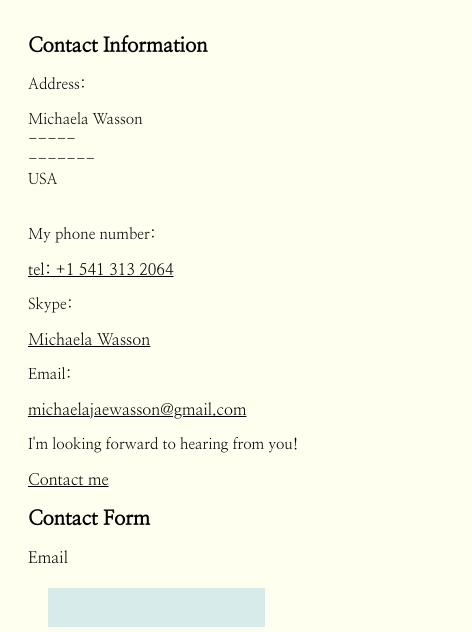
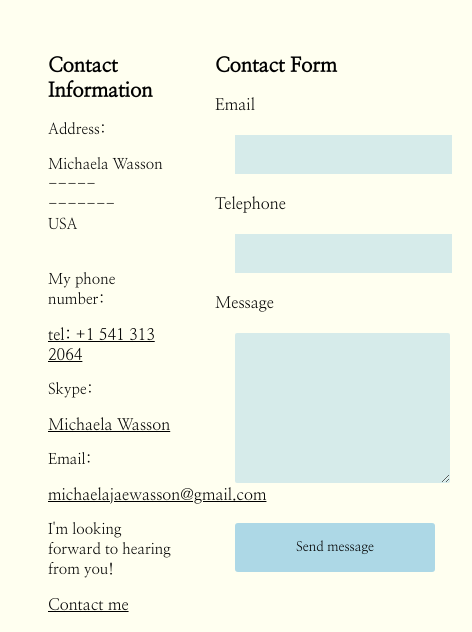
Before and after one commit to michaela-wasson/CF-Project-1, a plain HTML site: page html/contact.html in a window 390 px wide. Shown: the part 163-795 px from the top of the page, 472 px wide, since content can reach past the window. Drawn offline with Linux system fonts and the light colour scheme.

Commit message:
Revert "This commit is an experiment with a media query"
This reverts commit 11b793e3b63533d85291a0dbe8ce175c442a8635.

```diff
--- a/css/styles.production.css
+++ b/css/styles.production.css
@@ -159,12 +159,20 @@ button:focus,
 padding: 20px;
 }
 
-#contact-info-links{
+.contact-info{
+width: 50%;
+float: left;
+padding: 20px;
+max-width: 100%;
+}
+
+/*.contact-form{
+  float:right;
   width: 50%;
-  float: left;
   padding: 20px;
   max-width: 100%;
-}
+}*/
+
 
 
 .profile_portrait{
@@ -391,30 +399,6 @@ input[type=button] :hover{
   }
 }
 
-@media only screen and (max-width:600px){
-  #contact-info-links{
-
-    z-index: 1;
-  }
-  #contact-form{
-    z-index: 2;
-    display: inline-block;
-
-  }
-  form{
-    display:-ms-grid;
-    display:grid;
-    -ms-grid-columns: 1;
-    grid-template-columns: 1;
-
-  }
-  .contact-form-label{
-    display: inline-block;
-    width: 150px;
-  }
-}
-
-
 
 
 @-webkit-keyframes color-change {
```
